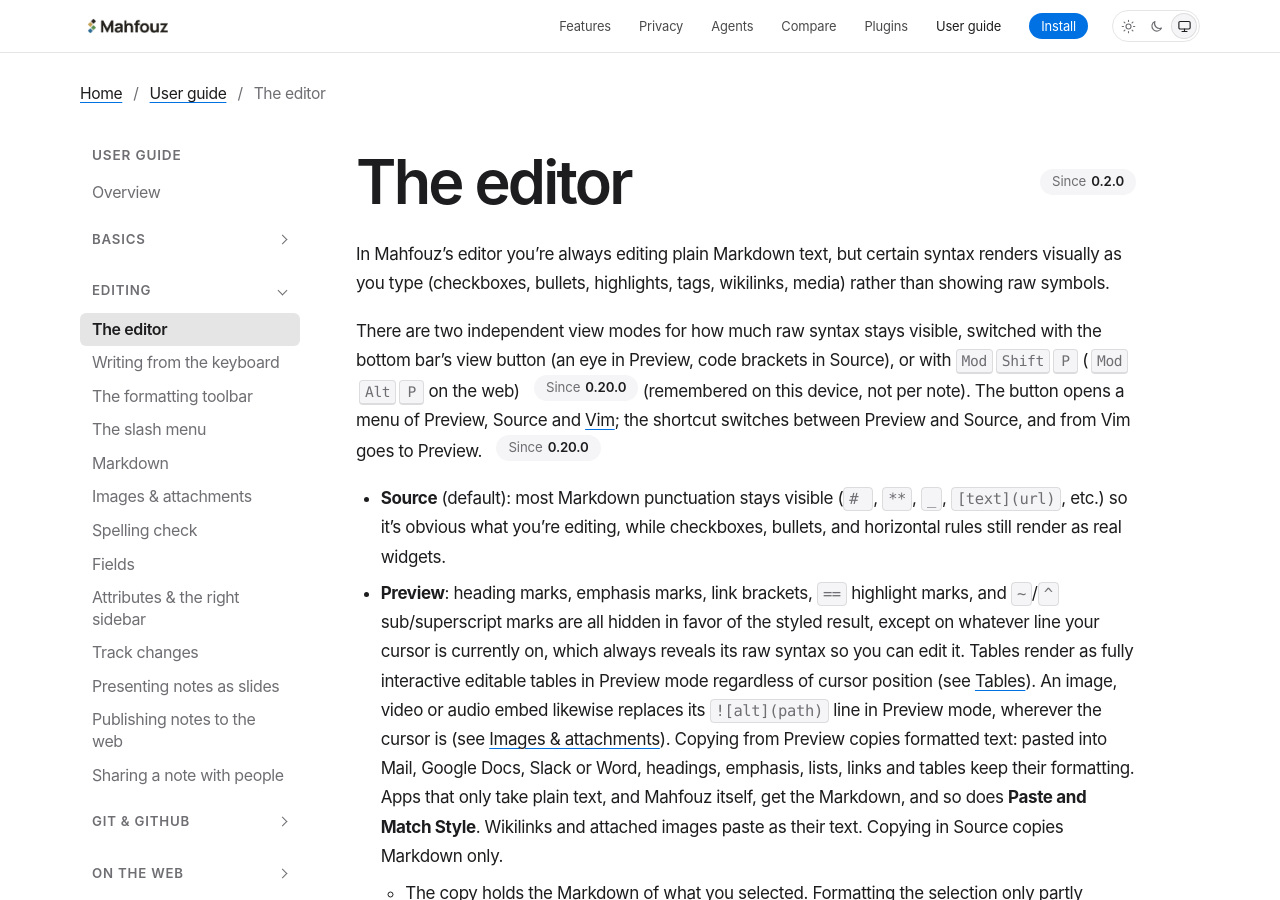
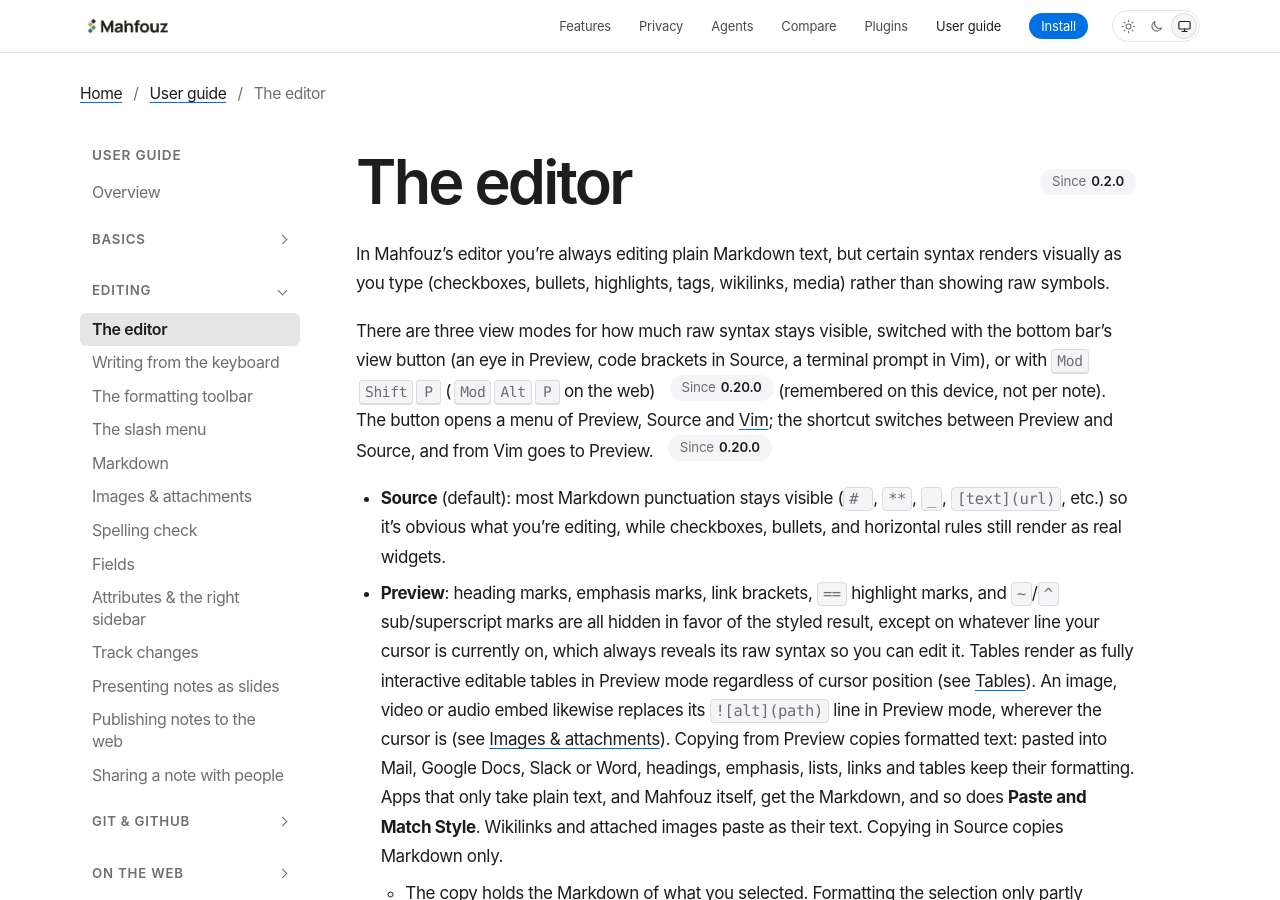
Before and after one commit to mahfouz-app/docs, a Jekyll site: the page built from guide/editor.md, in a window 1280 px wide and 900 px high. Built offline with Jekyll 4.4.1, drawn with Linux system fonts in a browser that asks for light colours.

Commit message:
Editor guide: three view modes, and Vim's icon
Co-Authored-By: Claude Opus 5.5 <noreply@anthropic.com>

```diff
--- a/guide/editor.md
+++ b/guide/editor.md
@@ -10,9 +10,9 @@ In Mahfouz's editor you're always editing plain Markdown text, but
 certain syntax renders visually as you type (checkboxes, bullets,
 highlights, tags, wikilinks, media) rather than showing raw symbols.
 
-There are two independent view modes for how much raw syntax stays
+There are three view modes for how much raw syntax stays
 visible, switched with the bottom bar's view button (an eye in Preview, code
-brackets in Source), or with <kbd>Mod</kbd><kbd>Shift</kbd><kbd>P</kbd>
+brackets in Source, a terminal prompt in Vim), or with <kbd>Mod</kbd><kbd>Shift</kbd><kbd>P</kbd>
 (<kbd>Mod</kbd><kbd>Alt</kbd><kbd>P</kbd> on the web) {% include since.html v="0.20.0" %}
 (remembered on this device, not per note). The button opens a menu of
 Preview, Source and [Vim](#vim-mode); the shortcut switches between Preview
```
